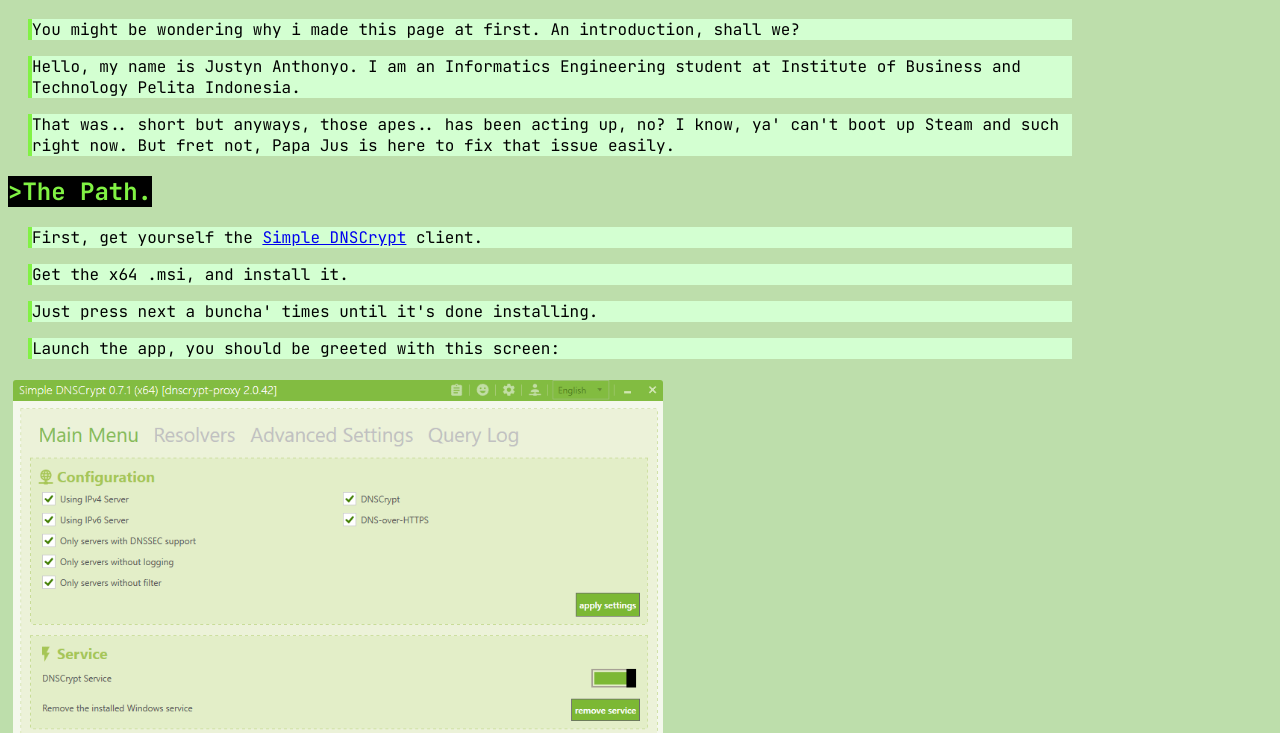
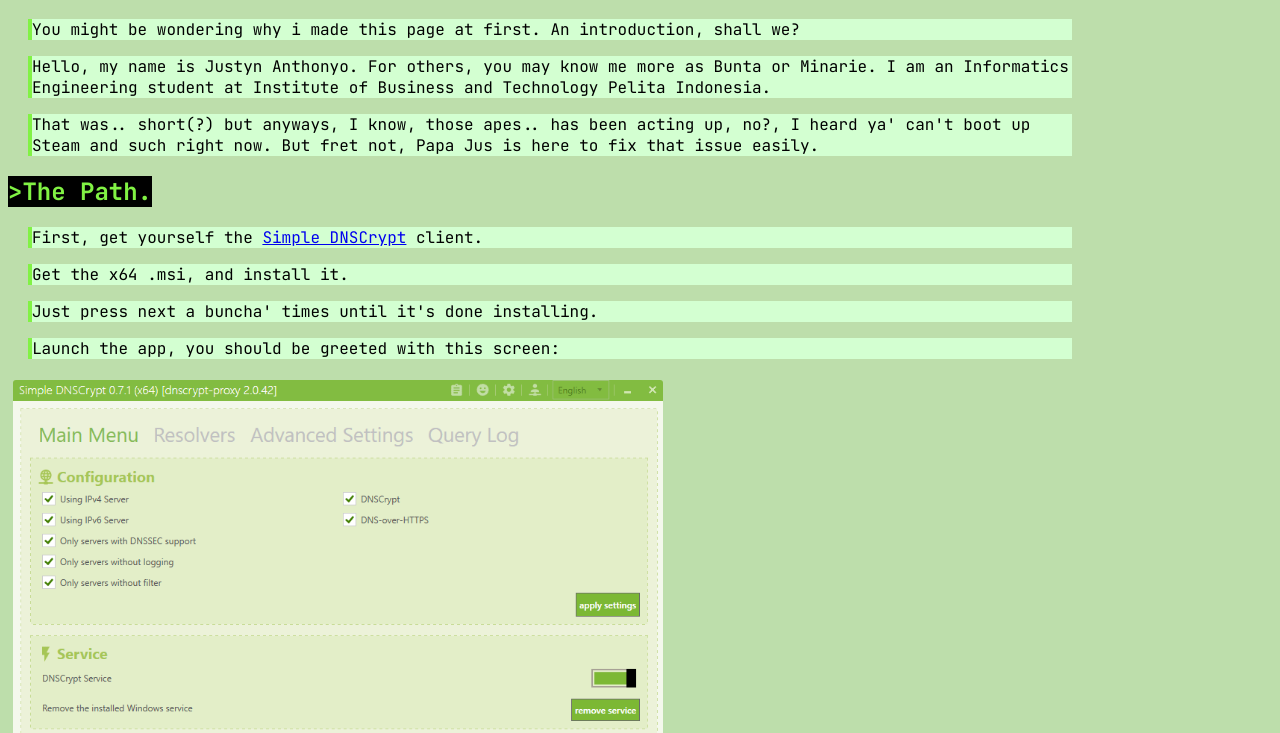
Before and after one commit to kshatriyax/kshatriyax.github.io, a plain HTML site: page index.html in a window 1280 px wide. Shown: the part 67-800 px from the top of the page. Drawn offline with Linux system fonts and the light colour scheme.

Commit message:
Update index.html

```diff
--- a/index.html
+++ b/index.html
@@ -10,8 +10,8 @@
 <body>
     <h1 class="thehead"><span> >Index.</span></h1>
     <p>You might be wondering why i made this page at first. An introduction, shall we?</p>
-    <p>Hello, my name is Justyn Anthonyo. I am an Informatics Engineering student at Institute of Business and Technology Pelita Indonesia.</p>
-    <p>That was.. short but anyways, those apes.. has been acting up, no? I know, ya' can't boot up Steam and such right now. But fret not, Papa Jus is here to fix that issue easily.</p>
+    <p>Hello, my name is Justyn Anthonyo. For others, you may know me more as Bunta or Minarie. I am an Informatics Engineering student at Institute of Business and Technology Pelita Indonesia.</p>
+    <p>That was.. short(?) but anyways, I know, those apes.. has been acting up, no?, I heard ya' can't boot up Steam and such right now. But fret not, Papa Jus is here to fix that issue easily.</p>
     <h2 class="thehead"><span> >The Path.</span></h2>
     <p>First, get yourself the <a href="https://simplednscrypt.org">Simple DNSCrypt</a> client.</p>
     <p>Get the x64 .msi, and install it.</p>
@@ -39,6 +39,7 @@
     <img src="assets/autoboothelp4.png" class="rounded" alt="Shortcut">
     <p>DNSCrypt now should autostart every boot.</p>
     <p>Aaaand... that is it. You now can open Steam, Reddit and many more.</p>
+    <p>#downwiththeblockade</p>
 </body>
 
 </body>
```
